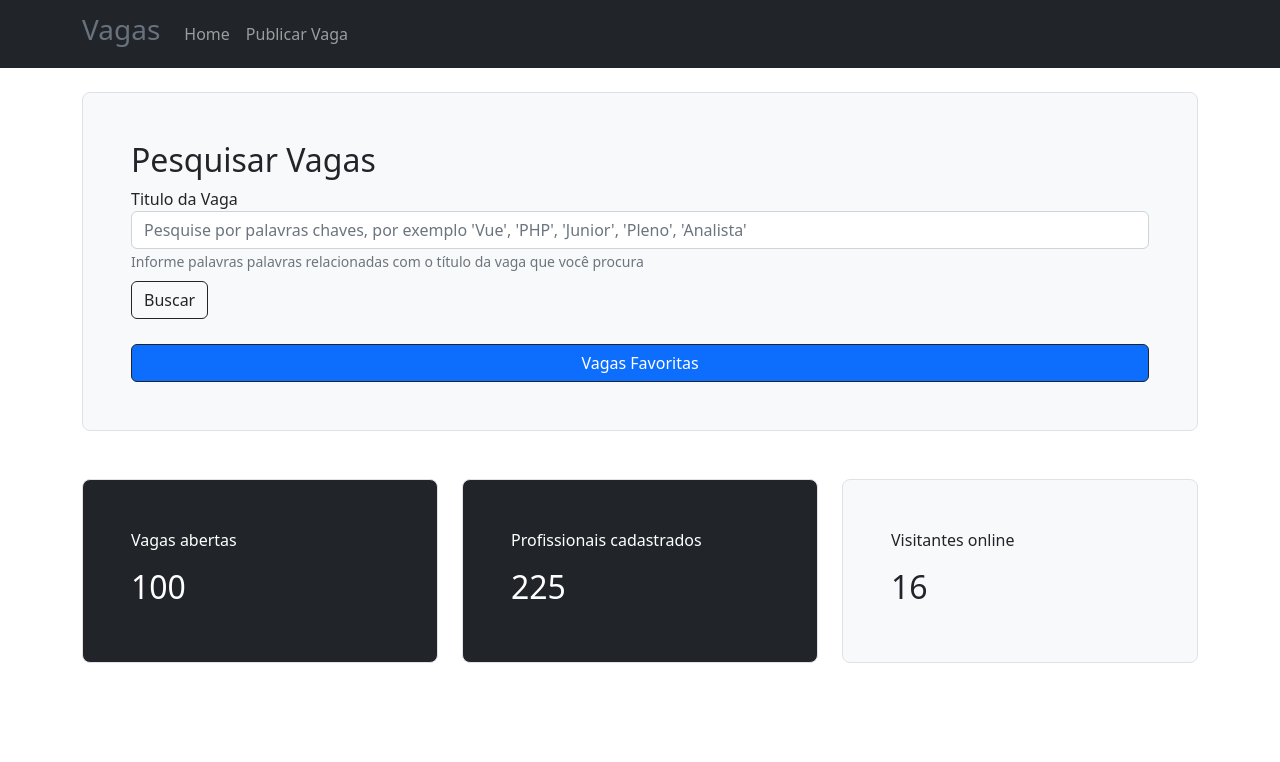
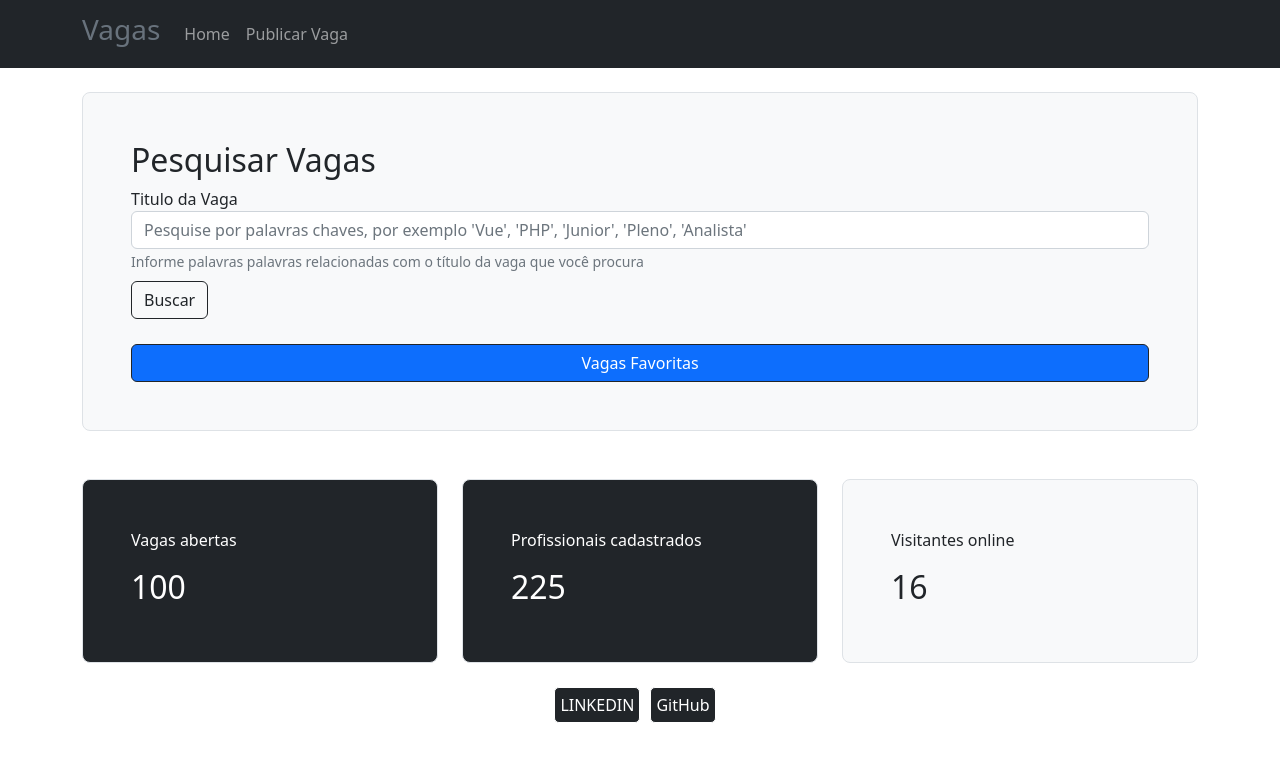
Before and after one commit to SamuelPereiraBrandao/Projeto-Vagas-Vue, a Vue app: page / in a window 1280 px wide. Shown: the top 762 px of the page. Built offline with nearby package versions, Linux system fonts and the light colour scheme.

Commit message:
Update App.vue

```diff
--- a/src/App.vue
+++ b/src/App.vue
@@ -8,6 +8,7 @@
       </div>
     </alerta>
     <ConteudoSite v-if="visibilidade" :conteudo="componente"></ConteudoSite>
+    <rodape></rodape>
   </div>
 </template>
 
@@ -15,6 +16,7 @@
 import ConteudoSite from "@/components/layouts/ConteudoSite.vue"; // @ = src
 import TopoSite from "@/components/layouts/TopoSite.vue";
 import Alerta from "@/components/comuns/Alerta.vue"
+import Rodape from "@/components/comuns/Rodape.vue"
 export default {
   name: "App",
   data: () => ({
@@ -31,7 +33,8 @@ export default {
   components: {
     TopoSite,
     ConteudoSite,
-    Alerta
+    Alerta,
+    Rodape
 
   },
   mounted() {
```
